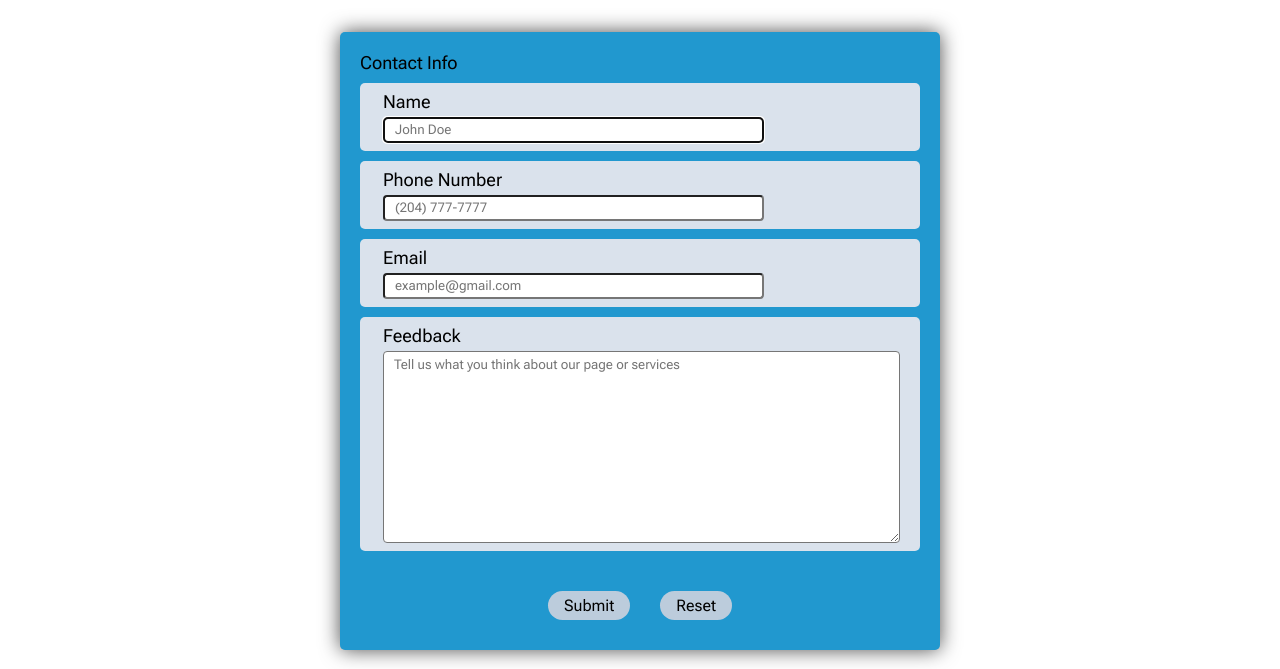
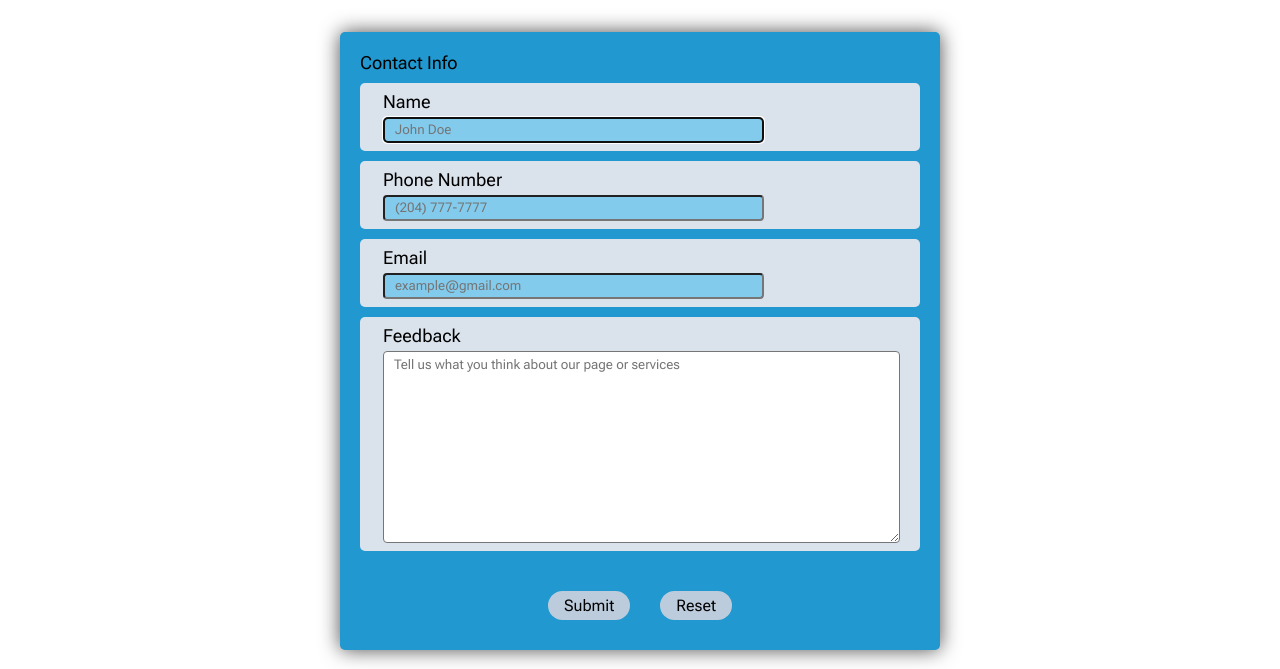
Before and after one commit to Olando07/Olando_McDonald_P4, a plain HTML site: page contact.html in a window 1280 px wide. Shown: the part 131-800 px from the top of the page. Drawn offline with Linux system fonts and the light colour scheme; a web font is replaced by a local one.

Commit message:
"input changes when on focus"

```diff
--- a/indexstyles.css
+++ b/indexstyles.css
@@ -219,6 +219,11 @@ fieldset ol li input {
     width: 70%;
 }
 
+fieldset ol li input, textarea:focus{
+    background-color: #82cbed;
+    color: #000;
+}
+
 #feedback {
     padding: 5px 10px;
     border-radius: 4px;
```
